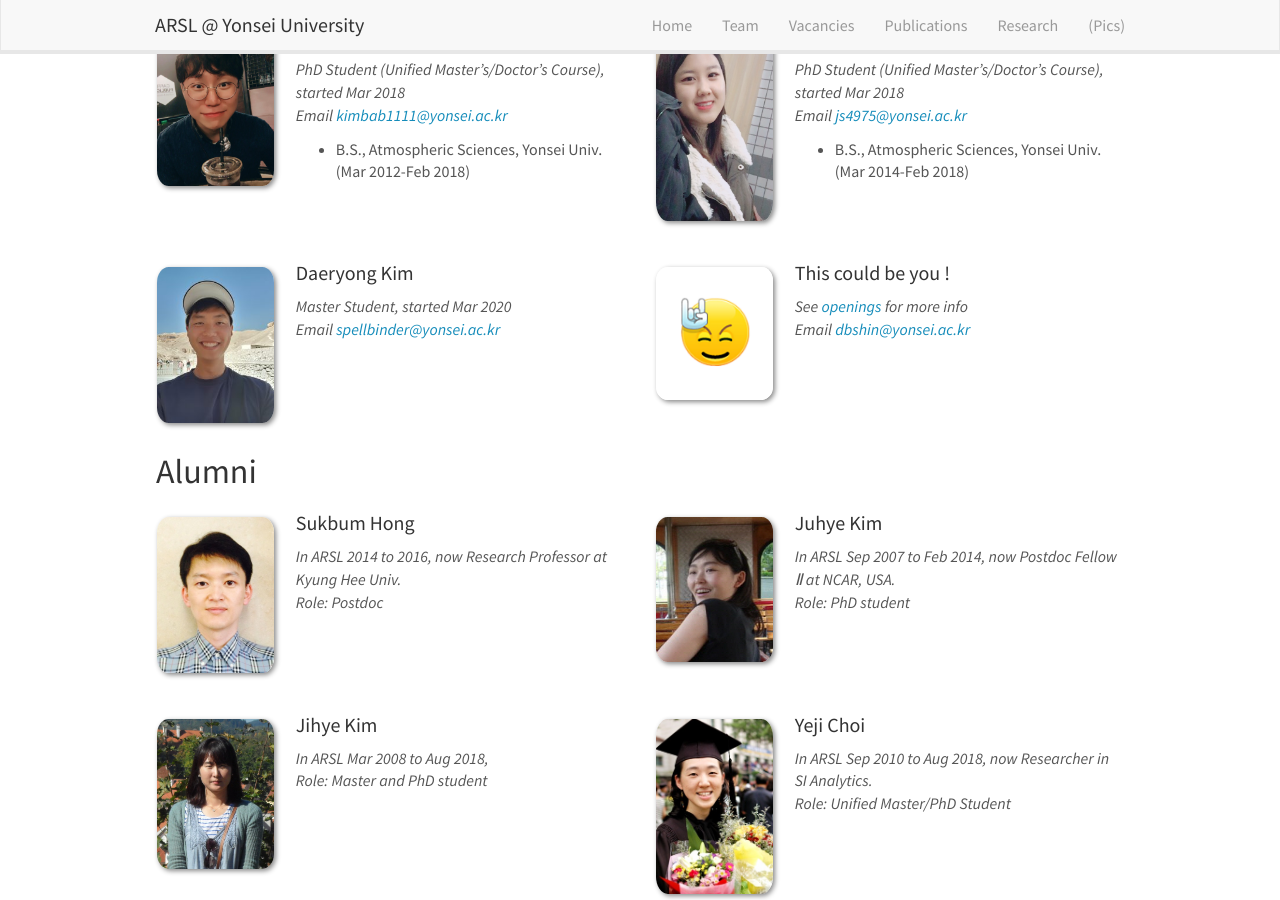
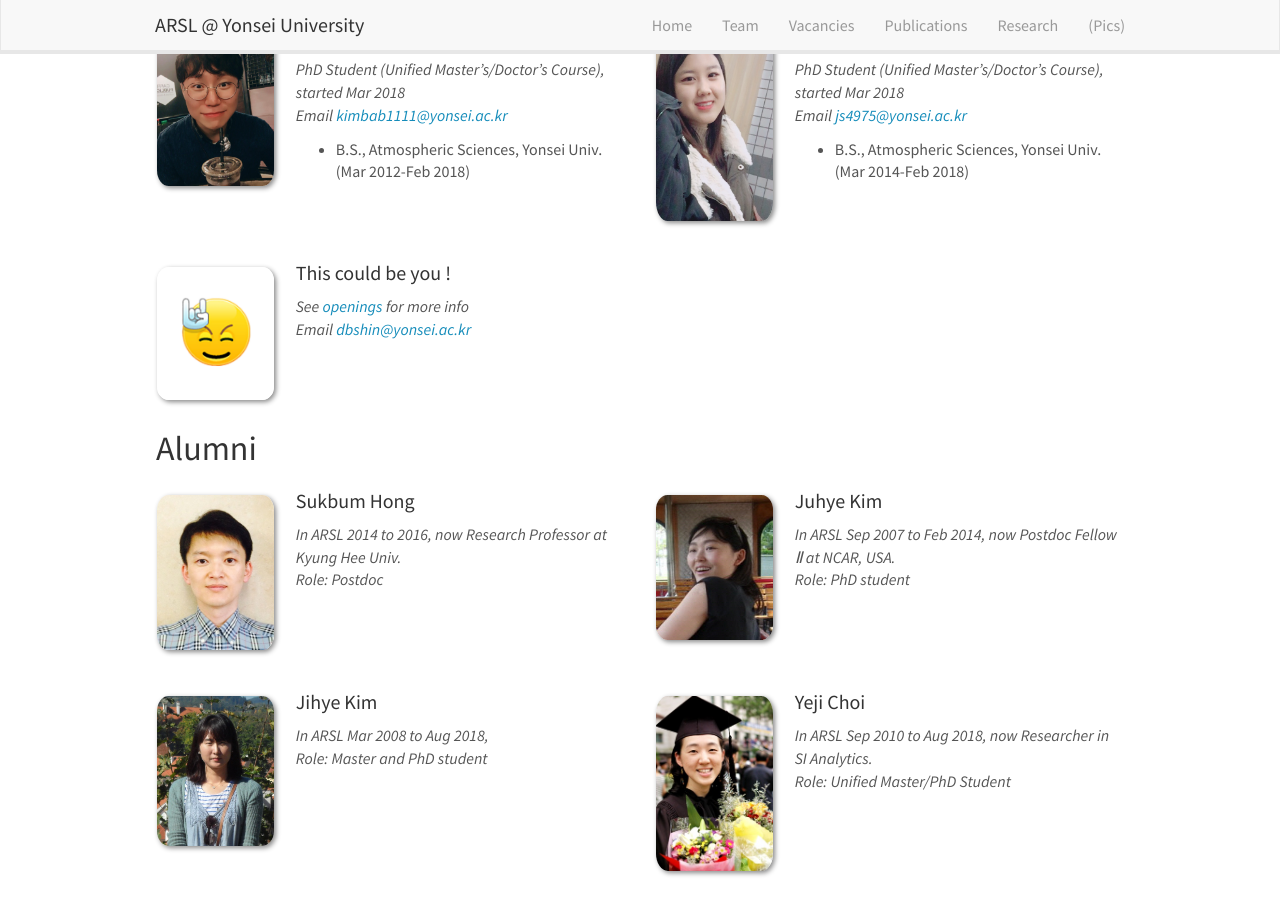
Before and after one commit to roo2003/roo2003.github.io, a Jekyll site: the page built from _pages/team.md, in a window 1280 px wide and 900 px high, scrolled down 1344 px. Built offline with Jekyll 4.4.1, drawn with Linux system fonts in a browser that asks for light colours; nearby versions of some CDN libraries.

Commit message:
Update team_members.yml

```diff
--- a/_data/team_members.yml
+++ b/_data/team_members.yml
@@ -43,12 +43,6 @@
   number_educ: 1
   education1: B.S., Atmospheric Sciences, Yonsei Univ. (Mar 2014-Feb 2018)
 
-- name: Daeryong Kim
-  photo: Daeryong.jpg
-  info: Master Student, started Mar 2020
-  email: spellbinder@yonsei.ac.kr
-  number_educ: 0
-
 - name: "This could be you !"
   photo: rock.jpg
   info: See <a href="https://arsl.yonsei.ac.kr/vacancies/">openings</a> for more info
```
